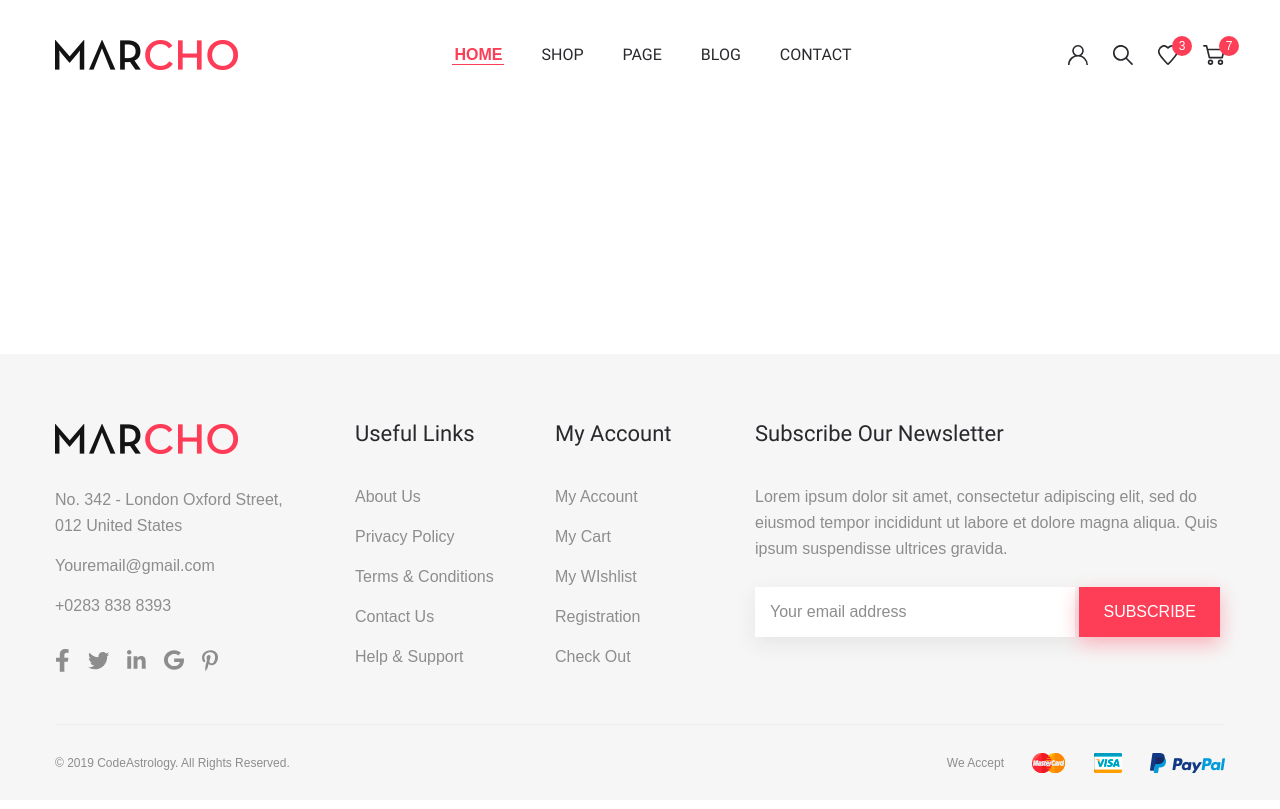
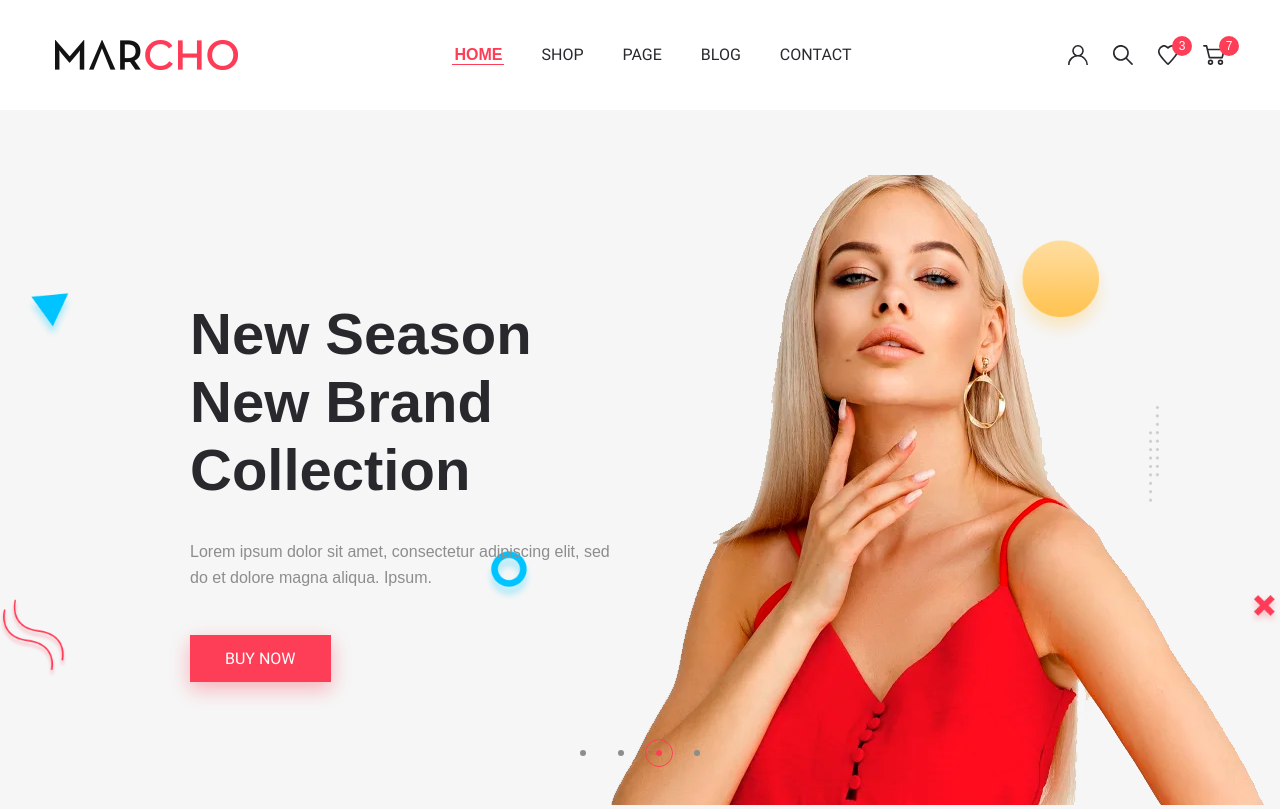
Before and after one commit to makstravm/marcho, a website: page app/index.html in a window 1280 px wide. Shown: the top 809 px of the page. Drawn offline with nearby package versions, Linux system fonts and the light colour scheme; files that its build step writes are made by us from their sources; files whose address does not match are found by name.

Commit message:
add section top-slider

```diff
--- a/app/index.html
+++ b/app/index.html
@@ -53,7 +53,60 @@
   </header>
 
   <main class="main">
-
+    <section class="top-slider">
+      <div class="container top-slider__container">
+        <div class="top-slider__inner">
+          <div class="top-slider__item">
+            <div class="top-slider__content">
+              <h3 class="top-slider__title">
+                New Season<br>
+                New Brand Collection
+              </h3>
+              <p class="top-slider__text">Lorem ipsum dolor sit amet, consectetur adipiscing elit, sed do
+                et dolore magna aliqua. Ipsum.</p>
+              <a class="top-slider__link" href="#">BUY NOW</a>
+            </div>
+            <img class="top-slider__img" src="images/slider/photo.png" alt="slider images" >
+          </div>
+          <div class="top-slider__item">
+            <div class="top-slider__content">
+              <h3 class="top-slider__title">
+                New Season<br>
+                New Brand Collection
+              </h3>
+              <p class="top-slider__text">Lorem ipsum dolor sit amet, consectetur adipiscing elit, sed do
+                et dolore magna aliqua. Ipsum.</p>
+              <a class="top-slider__link" href="#">BUY NOW</a>
+            </div>
+            <img class="top-slider__img" src="images/slider/photo.png" alt="slider images" >
+          </div>
+          <div class="top-slider__item">
+            <div class="top-slider__content">
+              <h3 class="top-slider__title">
+                New Season<br>
+                New Brand Collection
+              </h3>
+              <p class="top-slider__text">Lorem ipsum dolor sit amet, consectetur adipiscing elit, sed do
+                et dolore magna aliqua. Ipsum.</p>
+              <a class="top-slider__link" href="#">BUY NOW</a>
+            </div>
+            <img class="top-slider__img" src="images/slider/photo.png" alt="slider images" >
+          </div>
+          <div class="top-slider__item">
+            <div class="top-slider__content">
+              <h3 class="top-slider__title">
+                New Season<br>
+                New Brand Collection
+              </h3>
+              <p class="top-slider__text">Lorem ipsum dolor sit amet, consectetur adipiscing elit, sed do
+                et dolore magna aliqua. Ipsum.</p>
+              <a class="top-slider__link" href="#">BUY NOW</a>
+            </div>
+            <img class="top-slider__img" src="images/slider/photo.png" alt="slider images" >
+          </div>
+        </div>
+      </div>
+    </section>
   </main>
 
   <footer class="footer">
--- a/app/js/main.js
+++ b/app/js/main.js
@@ -1,5 +1,10 @@
 $(function(){
-
-
+  $('.top-slider__inner').slick({
+    dots: true,
+    arrows: false,
+    fade: true,
+    autoplay: true,
+    autoplaySpeed: 2000
+  })
 
 });
--- /dev/null
+++ b/app/scss/_libs.scss
@@ -0,0 +1 @@
+@import '../../node_modules/slick-carousel/slick/slick.scss'
--- a/app/scss/_vars.scss
+++ b/app/scss/_vars.scss
@@ -21,3 +21,12 @@ $bg: #f6f6f6;
   font-family: "Roboto-Bolt", sans-serif;
   font-weight: 700;
 }
+%btn {
+  padding: 12px 26px;
+  text-transform: uppercase;
+  color: #fff;
+  background-color: $accent;
+  @extend %roboto-400;
+  box-shadow: 0px 7px 20px 0px rgba(255, 17, 48, 0.3)
+
+}
--- a/app/scss/style.scss
+++ b/app/scss/style.scss
@@ -1,10 +1,11 @@
 @import "vars";
 @import "fonts";
 @import "reset";
+@import "libs";
 @import "global";
 
 .header {
-  padding-top: 40px;
+  padding: 40px 0;
   &__inner {
     display: flex;
     justify-content: space-between;
@@ -22,7 +23,7 @@
   &__list-link {
     color: $title;
     padding: 0 2px 1px;
-    transition: all .3s;
+    transition: all 0.3s;
     @extend %roboto-400;
     &:hover {
       color: $accent;
@@ -59,14 +60,6 @@
     text-align: center;
   }
 }
-
-
-
-
-
-
-
-
 
 footer {
   background-color: $bg;
@@ -145,12 +138,8 @@ footer {
   }
   &__form-btn {
     border: none;
-    text-transform: uppercase;
+    @extend %btn;
     cursor: pointer;
-    padding: 12px 24px;
-    background-color: $accent;
-    color: #fff;
-    box-shadow: 0px 7px 20px 0px rgba(255, 17, 48, 0.3);
   }
 }
 .footer-bottom {
@@ -166,4 +155,78 @@ footer {
   }
 }
 
+.top-slider {
+  background-image: url(../images/top-slider-bg.png);
+  background-repeat: no-repeat;
+  background-size: contain;
+  background-position: center center;
+  background-color: $bg;
+  padding-top: 65px;
+  &__container {
+    max-width: 1560px;
+  }
+  &__content {
+    padding-left: 175px;
+    padding-top: 125px;
+  }
+  &__item {
+    display: flex !important;
+    justify-content: space-between;
+  }
+  &__title {
+    max-width: 670px;
+    font-size: 58px;
+    line-height: 68px;
+    color: $title;
+    @extend %roboto-700;
+    margin-bottom: 35px;
+  }
+  &__text {
+    max-width: 470px;
+    margin-bottom: 55px;
+  }
+  &__link {
+    @extend %btn;
+    padding: 14px 35px;
+  }
+  .slick-dots {
+    display: flex;
+    justify-content: center;
+    li {
+      padding: 0 5px;
+      margin-top: -70px;
+      button {
+        padding: 0;
+        font-size: 0;
+        line-height: 0;
+        background-color: transparent;
+        width: 28px;
+        height: 28px;
+        border: 1px solid transparent;
+        border-radius: 50%;
+        position: relative;
+        &::before {
+          content: "";
+          width: 6px;
+          height: 6px;
+          border-radius: 50%;
+          background-color: $default;
+          top: 50%;
+          left: 50%;
+          position: absolute;
+          transform: translate(-50%, -50%);
+        }
+      }
+      &.slick-active {
+        button {
+          border-color: $accent;
+          &::before {
+            background-color: $accent;
+          }
+        }
+      }
+    }
+  }
+}
+
 @import "media";
--- a/gulpfile.js
+++ b/gulpfile.js
@@ -31,6 +31,7 @@ function styles() {
 function scripts(){
   return src([
     'node_modules/jquery/dist/jquery.js',
+    'node_modules/slick-carousel/slick/slick.js',
     'app/js/main.js'
   ])
   .pipe(concat('main.min.js'))
--- a/package.json
+++ b/package.json
@@ -17,6 +17,7 @@
     "gulp-imagemin": "^7.1.0",
     "gulp-sass": "^4.1.0",
     "gulp-uglify": "^3.0.2",
-    "jquery": "^3.5.1"
+    "jquery": "^3.5.1",
+    "slick-carousel": "^1.8.1"
   }
 }
```
Also changed, not shown: app/css/style.min.css, app/images/slider/photo.png (added), app/images/top-slider-bg.png (added), app/js/main.min.js.
